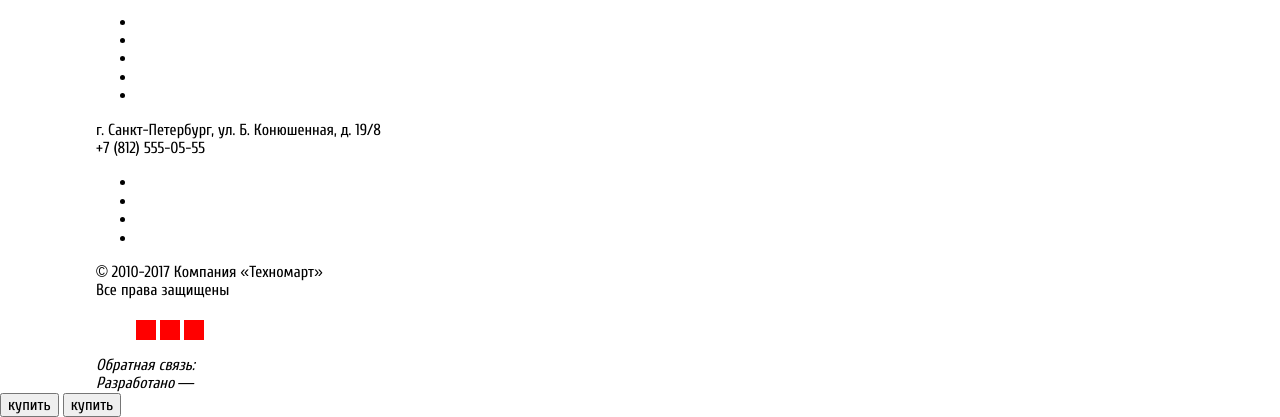
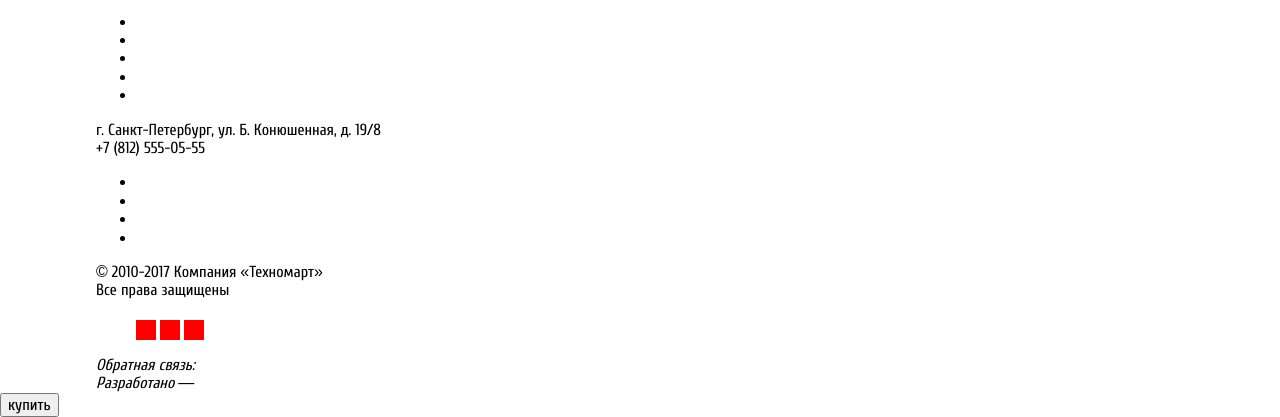
Before and after one commit to andreevawebdesign/andreevawebdesign.github.io, a plain HTML site: page index.html in a window 1280 px wide. Shown: the part 2738-3155 px from the top of the page. Drawn offline with Linux system fonts and the light colour scheme; files whose address does not match are found by name.

Commit message:
Update index.html

```diff
--- a/index.html
+++ b/index.html
@@ -297,7 +297,6 @@
     </footer>
 
 <button>купить</button>
-<button>купить</button>
 
 
 </body>
```
